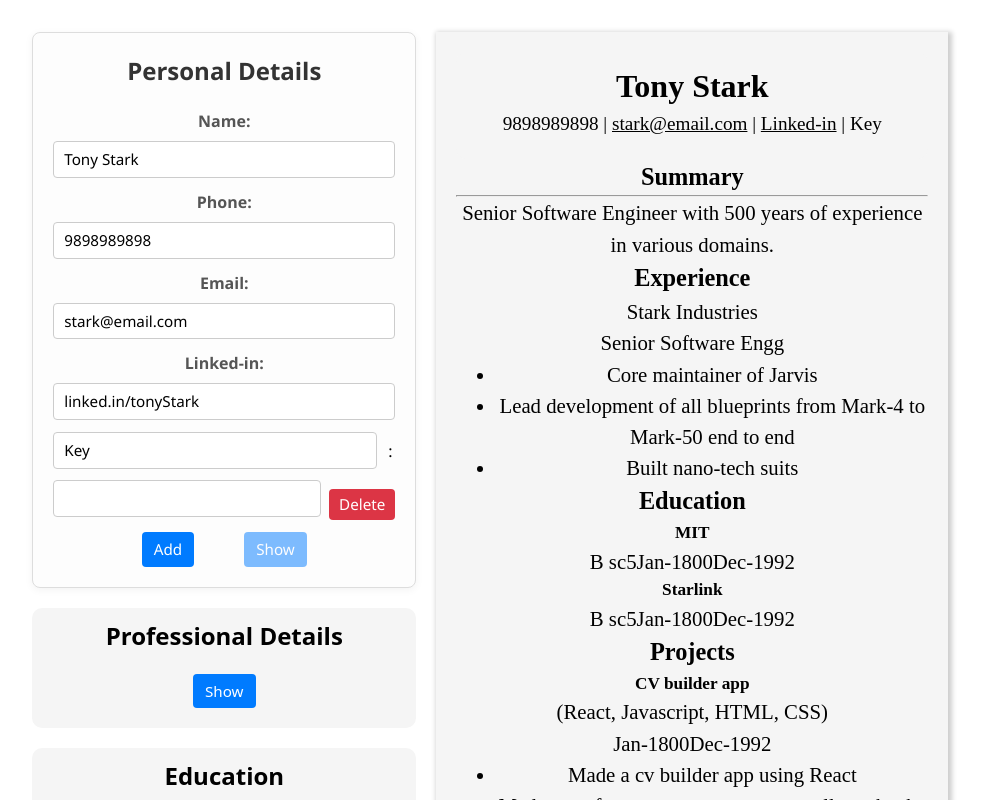
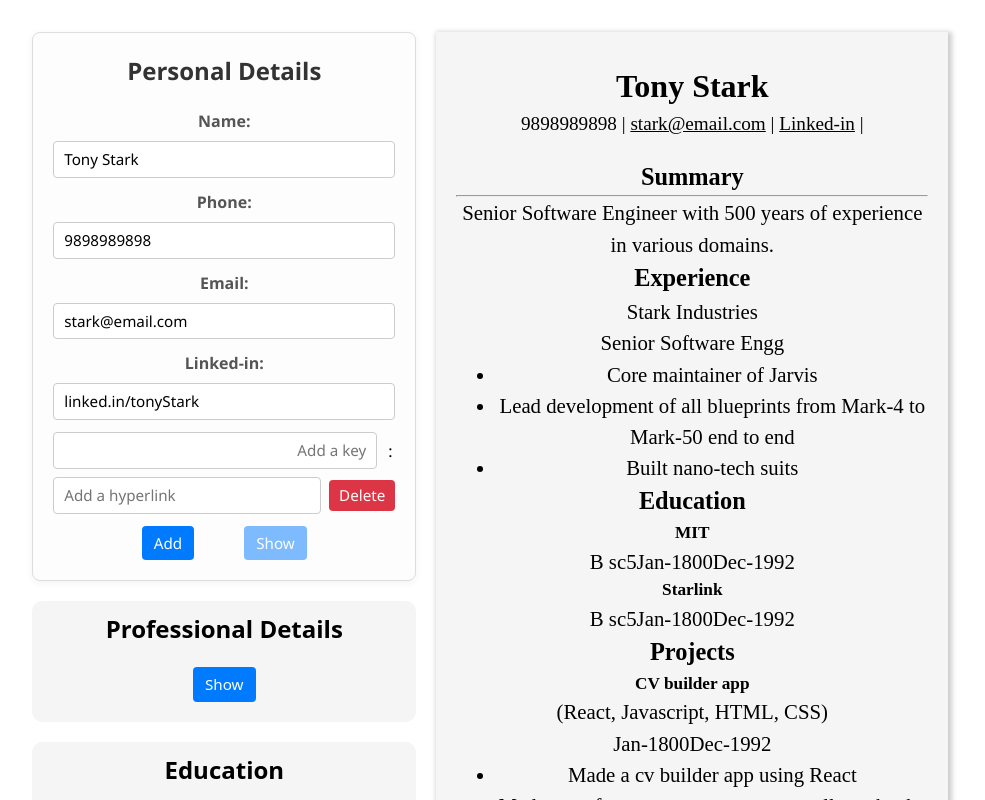
Before and after one commit to fromscode/cv-app, a React (Vite) app: page / in a window 1280 px wide. Both pictures are taken after a click on the button "Add". Shown: the top 800 px of the page, without its empty margins (68-1053 px from the left). Built offline with nearby package versions, Linux system fonts and the light colour scheme.

Commit message:
Small css fix for personal builder

```diff
--- a/src/components/App.jsx
+++ b/src/components/App.jsx
@@ -37,7 +37,7 @@
       delete newObj[key];
       setPersonal(newObj);
     } else if (type === "add") {
-      const newObj = { ...personal, Key: "" };
+      const newObj = { ...personal, "": "" };
       setPersonal(newObj);
     }
   }
--- a/src/components/Personal.jsx
+++ b/src/components/Personal.jsx
@@ -39,15 +39,19 @@
         <input
           className="key-field"
           type="text"
+          id={index + "key"}
           name={key}
           value={key}
+          placeholder="Add a key"
           onChange={(e) => onChange(key, e.target.value, "extra-key")}
         />
         <span>: </span>
         <input
           type="text"
-          name={key}
+          id={index + "value"}
+          name={value}
           value={value}
+          placeholder="Add a hyperlink"
           onChange={(e) => onChange(key, e.target.value, "extra-value")}
         />
         <button onClick={() => onChange(key, value, "delete")}>Delete</button>
--- a/src/styles/personal.css
+++ b/src/styles/personal.css
@@ -62,6 +62,7 @@
 .key-field {
   width: 120px;
   font-weight: 500;
+  text-align: right;
 }
 
 /* Button styling */
@@ -91,6 +92,7 @@
 
 /* Delete button inside Extras */
 .extra button {
+  margin: 0px;
   background-color: #dc3545;
   color: white;
   padding: 4px 10px;
```
